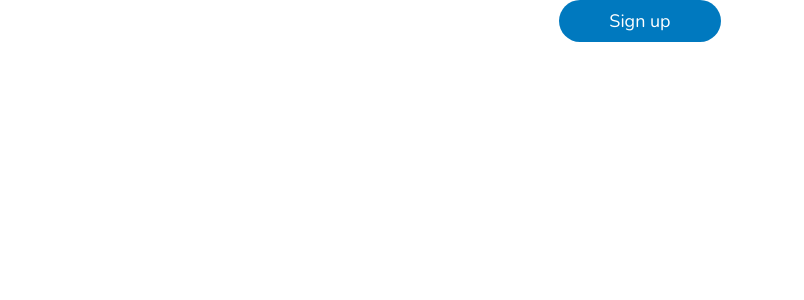
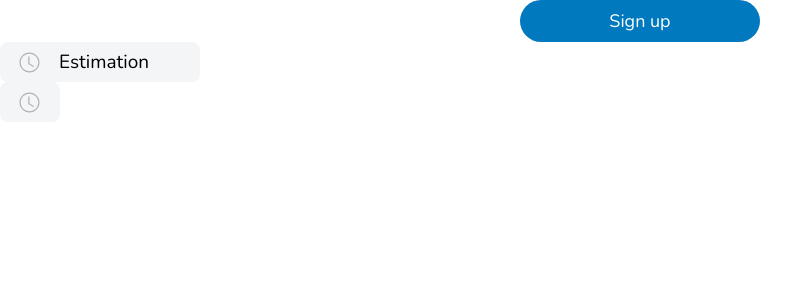
Before and after one commit to peaksoft-school/js6-task-tracker, a React (Create React App) app: page / in a window 1280 px wide. Shown: the top 300 px of the page, without its empty margins (0-804 px from the left). Built offline with nearby package versions, Linux system fonts and the light colour scheme.

Commit message:
added a gray button and a button with only an icon added fullWidth

```diff
--- a/src/App.js
+++ b/src/App.js
@@ -1,12 +1,25 @@
 import "./App.css";
 import Button from "./Components/UI/Button";
+import GrayButton from "./Components/UI/GrayButtons";
+import iconButton from "./assets/icons/System.svg";
 
 function App() {
   return (
     <div className="App">
-      <Button hoverColor="#005688" activeColor="#57AEE0" color="#0079BF">
+      <Button
+        fullWidth="240px"
+        hover="#005688"
+        active="#57AEE0"
+        color="#0079BF"
+      >
         Sign up
       </Button>
+
+      <GrayButton iconButton={iconButton} fullWidth="200px">
+        Estimation
+      </GrayButton>
+
+      <GrayButton iconButton={iconButton} fullWidth="60px" />
     </div>
   );
 }
--- a/src/Components/UI/Button.jsx
+++ b/src/Components/UI/Button.jsx
@@ -1,9 +1,15 @@
 import React from "react";
 import styled from "styled-components";
 
-const Button = ({ children, onClick, color, activeColor }) => {
+const Button = ({ children, onClick, hover, color, active, fullWidth }) => {
   return (
-    <StyledButton onClick={onClick} color={color}>
+    <StyledButton
+      fullWidth={fullWidth}
+      active={active}
+      hover={hover}
+      onClick={onClick}
+      color={color}
+    >
       {children}
     </StyledButton>
   );
@@ -14,8 +20,8 @@ export default Button;
 const StyledButton = styled.button`
   background-color: ${(props) => (props.color ? props.color : "#0079BF")};
   border: none;
+  width: ${(props) => props.fullWidth && props.fullWidth };
   font-size: 18px;
-  padding: 0 50px;
   height: 42px;
   border-radius: 24px;
   color: #ffffff;
@@ -25,7 +31,6 @@ const StyledButton = styled.button`
       props.hoverColor ? props.hoverColor : "#005688"};
   }
   &:active {
-    background-color: ${(props) =>
-      props.activeColor ? props.activeColor : "#57AEE0"};
+    background-color: ${(props) => (props.active ? props.active : "#57AEE0")};
   }
 `;
--- /dev/null
+++ b/src/Components/UI/GrayButtons.jsx
@@ -0,0 +1,29 @@
+import React from "react";
+import styled from "styled-components";
+
+const GrayButton = ({ children, onClick, iconButton, fullWidth }) => {
+  return (
+    <StyledGrayButton fullWidth={fullWidth} icon={iconButton} onClick={onClick}>
+      <IconButton src={iconButton} /> {children}
+    </StyledGrayButton>
+  );
+};
+
+export default GrayButton;
+
+const StyledGrayButton = styled.div`
+  width: ${(props) => props.fullWidth && props.fullWidth};
+  height: 40px;
+  display: flex;
+  align-items: center;
+  justify-content: flex-start;
+  background: #f4f5f7;
+  border-radius: 8px;
+  font-family: "Nunito", sans-serif;
+  font-size: 19px;
+`;
+const IconButton = styled.img`
+  margin: 0 17px;
+  width: 25px;
+  height: 25px;
+`;
```
Also changed, not shown: src/assets/icons/System.svg (added).
